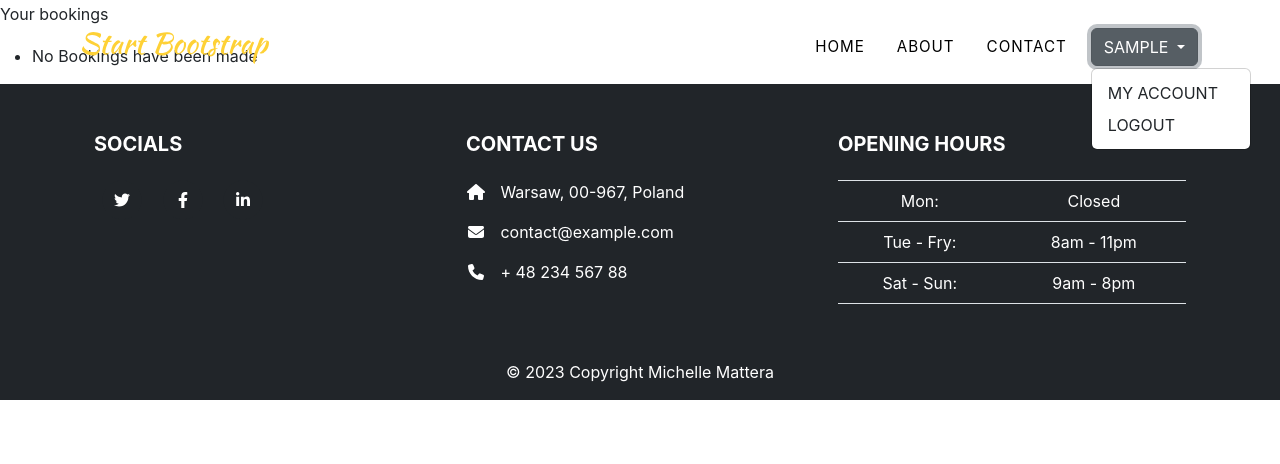
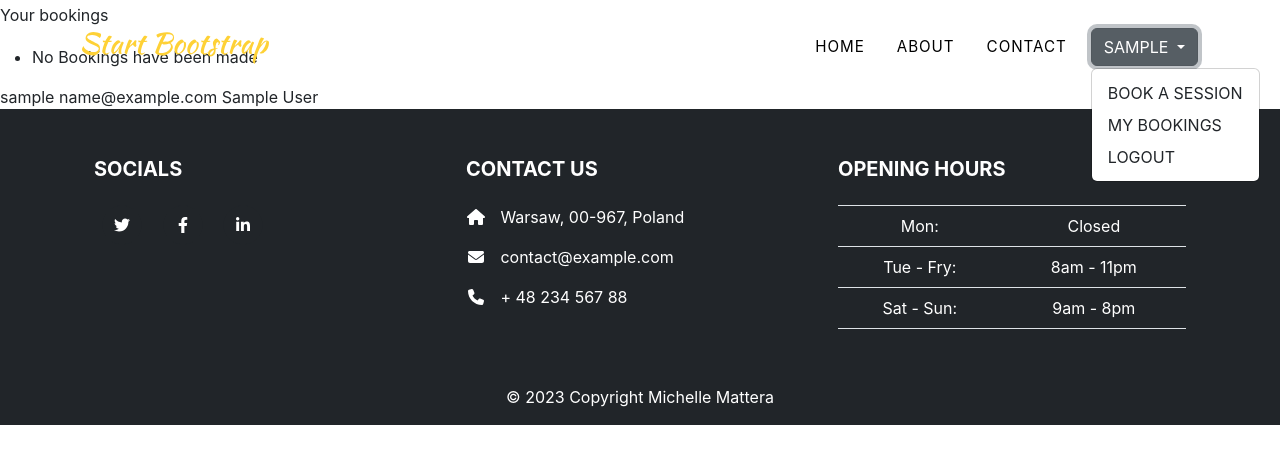
Before and after one commit to michmattera/HerBody, a Django app: page /profile/ in a window 1280 px wide, after a click that opens the changed part. Shown: the top 464 px of the page. Run offline with Django 3.2, Linux system fonts and the light colour scheme; the visitor is signed in with stand-in values (Sample User, id 1); some libraries are stand-ins or nearby versions.

Commit message:
Solved link issue for edit view, add alert messages, started to write delete function

```diff
--- a/booking/urls.py
+++ b/booking/urls.py
@@ -1,16 +1,17 @@
 from . import views
 from django.urls import path, include
 from . import forms
-from .views import booking_list, edit_booking
+from .views import booking_list, edit_booking, delete_booking
 # from .forms import BookingForm
 
 
 urlpatterns = [
     # url for bookings
     # path('', include('myproject.urls'), name='myproject_urls'),
-    path('form/', views.booking_form, name='booking_form'),
+    path('book_a_session/', views.booking_form, name='booking_form'),
     # path('list/', views.booking_list, name='booking_list')
-    path('your_bookings/', booking_list.as_view(), name='confirmation'),
+    path('my_bookings/', booking_list.as_view(), name='my_bookings'),
     path('edit_booking/<booking_id>/', edit_booking, name='edit_booking'),
+    path('delete_booking/<booking_id>/', delete_booking, name='delete_booking'),
 
 ]
--- a/myproject/views.py
+++ b/myproject/views.py
@@ -1,4 +1,5 @@
 from django.shortcuts import redirect, render
+from django.contrib.auth.models import User
 from django.views import generic
 from django.contrib import messages
 from django.views.generic import ListView, FormView, TemplateView
@@ -23,3 +24,8 @@ class Profile(generic.TemplateView):
     Opens Profile page
     """
     template_name = "account/profile.html"
+
+
+# def get_user_profile(request, username):
+#     user = User.objects.get(username=username)
+#     return render(request, 'myproject/user_profile.html', {"user":user})
--- a/static/css/style.css
+++ b/static/css/style.css
@@ -1,11 +1 @@
 /* personalize style */
-.navbar-nav .nav-item .nav-link {
-    color: black;
-}
-
-/* #mainNav .navbar-nav .nav-item .nav-link :hover {
-    color: pink;
-} */
-#mainNav .navbar-nav .nav-item .nav-link.active, #mainNav .navbar-nav .nav-item .nav-link:hover {
-    color: pink;
-  }
--- a/templates/account/profile.html
+++ b/templates/account/profile.html
@@ -18,4 +18,9 @@
     {% endfor %}
 </ul>
 
+{{ user.username }}
+{{ user.email }}
+{{ user.first_name }}
+{{ user.last_name }}
+
 {% endblock content %}
--- a/templates/base.html
+++ b/templates/base.html
@@ -51,7 +51,8 @@
                             {{user.username}}
                         </a>
                         <div class="dropdown-menu" aria-labelledby="dropdownMenuLink">
-                            <a class="dropdown-item" href="{% url 'profile' %}">My account</a>
+                            <a class="dropdown-item" href="{% url 'booking_form' %}">Book a session</a>
+                            <a class="dropdown-item" href="{% url 'my_bookings' %}">My bookings</a>
                             <a class="dropdown-item" href="{% url 'logout' %}">Logout</a>
                         </div>
                         {% else %}
@@ -69,6 +70,21 @@
             </div>
         </div>
     </nav>
+
+    <!-- looping through messages  -->
+    <div class="container ">
+        <div class="row">
+            <div class="col-md-8 offset-md-2">
+                {% for message in messages %}
+                <div class="alert {{message.tags}} alert-dismissable fade show" id="msg" role="alert">
+                    {{ message | safe }}
+                    <button type="button" class="btn-close" data-bs-dismiss="alert" aria-label="Close"></button>
+
+                </div>
+                {% endfor %}
+            </div>
+        </div>
+    </div>
 
     <main>
         {% block content %}
```
Also changed, not shown: booking/forms.py (+11 -0 lines), booking/models.py (+6 -2 lines), booking/views.py (+16 -6 lines), erbod/settings.py (+9 -0 lines), templates/booking/booking_list.html (+15 -8 lines), templates/booking/delete_booking.html (added, +8 -0 lines), static/bootstrap/js/scripts.js (line endings or trailing spaces).
